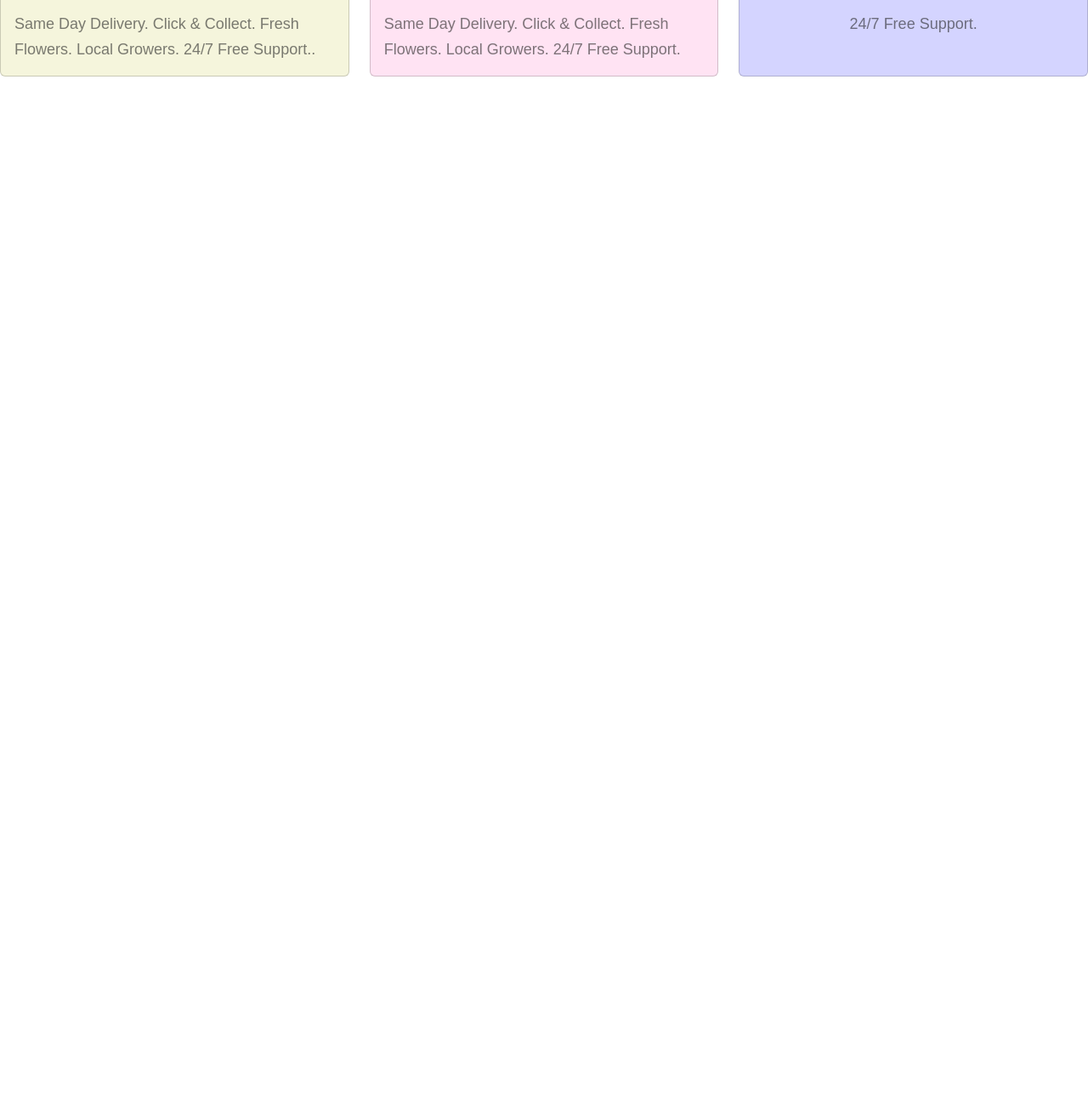
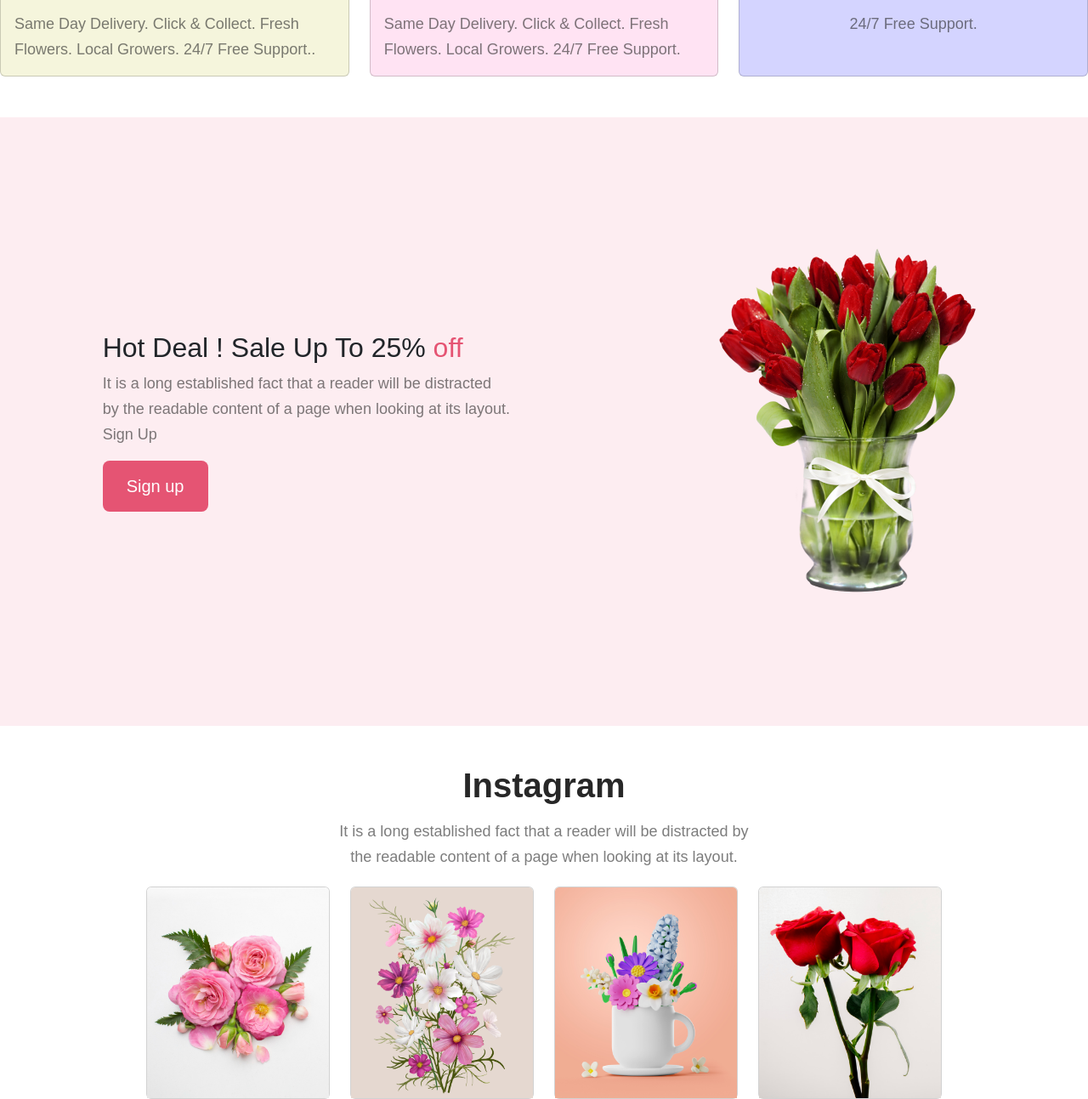
Before and after one commit to munny006/Flower-Shop, a plain HTML site: page index.html in a window 1280 px wide. Shown: the part 1909-3202 px from the top of the page at 85% size. Before the commit the page ends 1999 px from the top, so only its background shows below. Drawn offline with nearby package versions, Linux system fonts and the light colour scheme.

Commit message:
fourth section done. basically its a 2 sector one section istexting part and other sector is card of image

```diff
--- a/index.html
+++ b/index.html
@@ -117,7 +117,62 @@
   </div>
       </section>
 
+      <section id="hot-deal" class="my-5 py-5">
+        <div class="contaner hot-deal-main">
+          <div class="hot-deal-text">
+              <h2>Hot Deal ! Sale Up To 25% <span class="important">off</span></h2>
+              <p>It is a long established fact that a reader will be distracted<br> by the readable content of a page when looking at its layout.<br>
+                Sign Up</p>
+                <button>Sign up</button>
+          </div>
+          <div class="hot-deal-image">
+            <img src="image/pngwing 8.png">
+          </div>
+        </div>
 
+      </section>
+
+      <section>
+        <div class="container">
+          <div class="section-header">
+            <h2>
+              Instagram
+
+            </h2>
+            <p>It is a long established fact that a reader will be distracted by the readable content of a page when looking at its layout.</p>
+          </div>
+          <!--card-->
+          <div class="row row-cols-1 row-cols-md-3 g-4">
+            <div class="col-md-3">
+              <div class="card h-100">
+                <img src="image/Flower 01.png" class="card-img-top" alt="...">
+
+              </div>
+            </div>
+            <div class="col-md-3">
+              <div class="card h-100">
+                <img src="image/Rectangle 4.png" class="card-img-top" alt="...">
+
+              </div>
+            </div>
+            <div class="col-md-3">
+              <div class="card h-100">
+                <img src="image/Rectangle 5.png" class="card-img-top" alt="...">
+
+              </div>
+            </div>
+            <div class="col-md-3">
+              <div class="card h-100">
+                <img src="image/Rectangle 6.png" class="card-img-top" alt="...">
+
+              </div>
+            </div>
+          </div>
+
+          <!--end-->
+
+        </div>
+      </section>
 
 
 
--- a/style/style.css
+++ b/style/style.css
@@ -46,7 +46,7 @@ font-weight: 800;
 line-height: normal;
 margin-bottom: 16px;
 }
-header{
+header,#hot-deal{
     background-color: rgba(229,84,115,0.10);
 }
 
@@ -134,3 +134,32 @@ header{
     float: left;
     margin-left: 243px;
 }
+.hot-deal-main{
+    display: flex;
+    justify-content: space-around;
+    align-items: center;
+    padding: 100px 0;
+}
+#hot-deal.hot-deal-text{
+    width:75%;
+    max-width: 550px;
+}
+#hot-deal.hot-deal-text *{
+    margin-bottom: 24px;
+}
+#hot-deal.hot-deal-text h2{
+    color: #272727;
+    font-family: sans-serif;
+    font-size: 40px;
+    font-style: normal;
+    font-weight: 800;
+    line-height: normal;
+    margin-bottom: 24px;
+}
+ .important{
+    color: #e55473;
+
+}
+.hot-deal-image{
+    max-width: 318px;
+}
```
